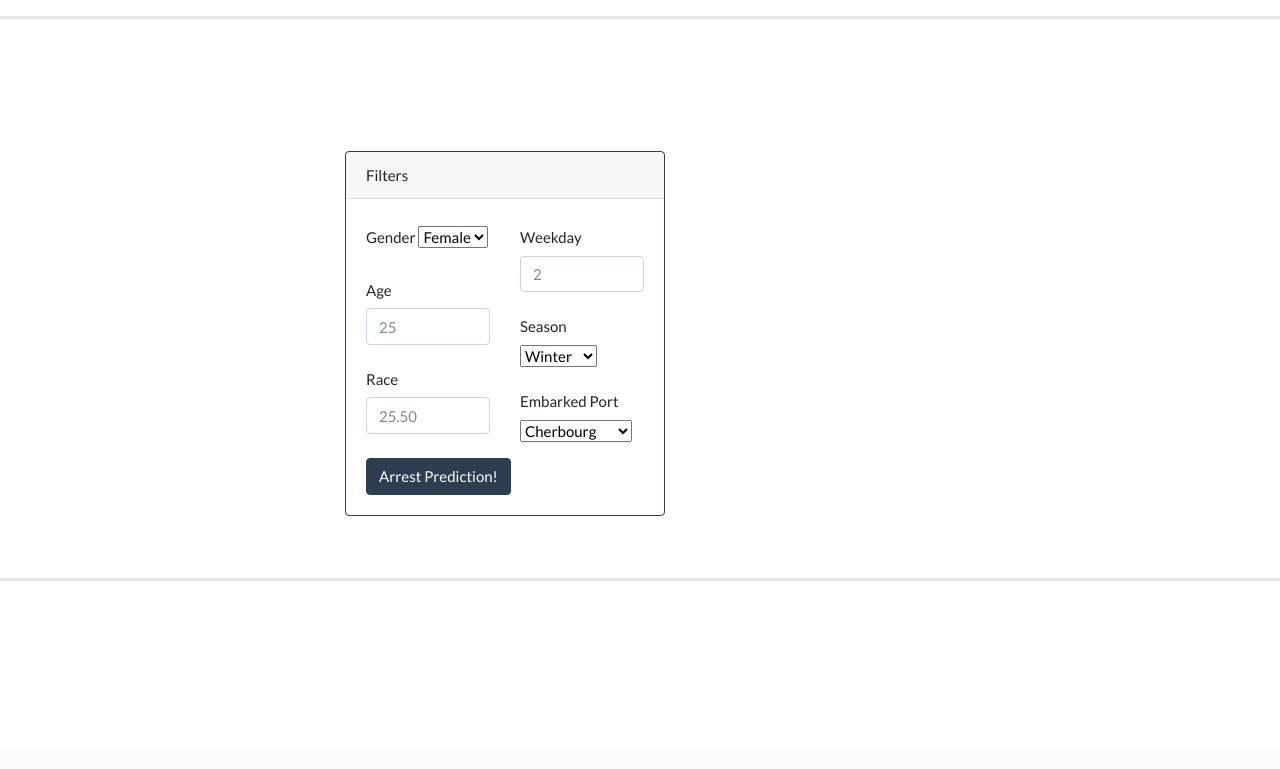
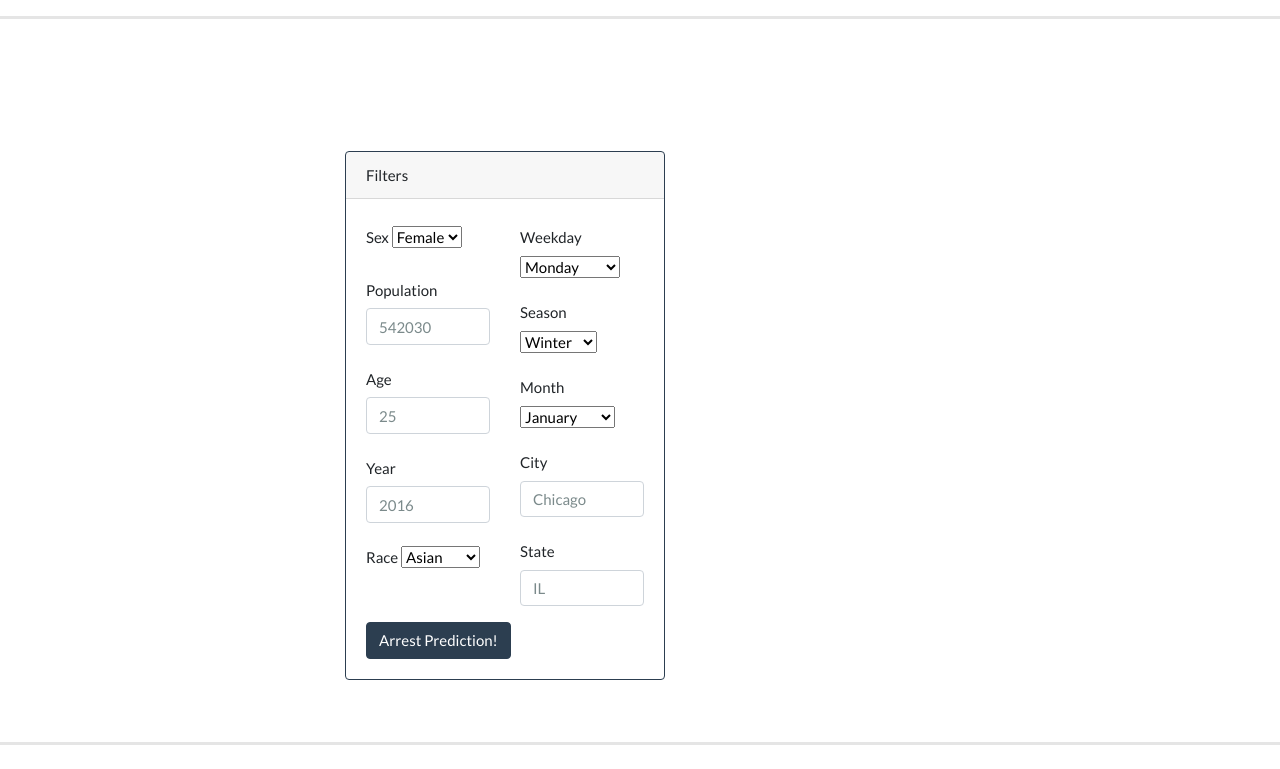
Before and after one commit to AnnLy2023/SMU-Project-4---Homicide, a Flask app: page /ml_form in a window 1280 px wide. Shown: the part 51-820 px from the top of the page. Before the commit the page ends 632 px from the top, so only its background shows below. Run offline with Flask 3, Linux system fonts and the light colour scheme; some libraries are stand-ins or nearby versions.

Commit message:
Website update form and logic JS file

```diff
--- a/website/app.py
+++ b/website/app.py
@@ -72,24 +72,24 @@ def ml():
     # Return template and data
     return render_template("ml_form.html")
 
-# @app.route("/makePredictions", methods=["POST"])
-# def make_predictions():
-#     content = request.json["data"]
-#     print(content)
+@app.route("/makePredictions", methods=["POST"])
+def make_predictions():
+    content = request.json["data"]
+    print(content)
 
-#     # parse
-#     year = int(content["year"])
-#     age = int(content["age"])
-#     population = int(content["population"])
-#     sex = content["familySize"]
-#     race = content["race"]
-#     month = content["month"]
-#     season = content["season"]
-#     city = content["city"]
-#     state = content["state"]
+    # parse
+    year = int(content["year"])
+    age = int(content["age"])
+    population = int(content["population"])
+    sex = content["familySize"]
+    race = content["race"]
+    month = content["month"]
+    season = content["season"]
+    city = content["city"]
+    state = content["state"]
 
-#     preds = modelHelper.makePredictions(year, age, sex, population, race, month,season,city,state)
-#     return(jsonify({"ok": True, "prediction": str(preds)}))
+    preds = modelHelper.makePredictions(year, age, sex, population, race, month,season,city,state)
+    return(jsonify({"ok": True, "prediction": str(preds)}))
 
 
 
--- a/website/static/js/logic.js
+++ b/website/static/js/logic.js
@@ -10,24 +10,28 @@ $(document).ready(function() {
 
 // call Flask API endpoint
 function makePredictions() {
-    var sex_flag = $("#gender").val();
+    var sex = $("#sex").val();
     var age = $("#age").val();
-    var fare = $("#fare").val();
-    var familySize = $("#familySize").val();
-    var p_class = $("#pclass").val();
-    var embarked = $("#embarked").val();
+    var race = $("#race").val();
+    var month = $("#month").val();
+    var weekday = $("#weekday").val();
+    var season = $("#season").val();
+    var city = $("#city").val();
+    var state = $("#state").val();
 
 
     // check if inputs are valid
 
     // create the payload
     var payload = {
-        "sex_flag": sex_flag,
+        "sex": sex,
         "age": age,
-        "fare": fare,
-        "familySize": familySize,
-        "p_class": p_class,
-        "embarked": embarked
+        "race": race,
+        "month": month,
+        "weekday": weekday,
+        "season": season,
+        "city": city,
+        "state": state
     }
 
     // Perform a POST request to the query URL
--- a/website/templates/Tableau.html
+++ b/website/templates/Tableau.html
@@ -43,7 +43,7 @@
         <li><a href="/tableau">Tableau</a></li>
         <li><a href="/tableau1">Tableau1</a></li>
         <li><a href="/datatable">Data Table</a></li>
-        <li><a href="/ml_form">Data Profile</a></li>
+        <li><a href="/ml_form">Form</a></li>
          <li><a href="/resources">Resources</a></li>
         <li><a href="/df_profile">Data Profile</a></li>
       </ul>
--- a/website/templates/Tableau_1.html
+++ b/website/templates/Tableau_1.html
@@ -42,7 +42,7 @@
         <li><a href="/sampledata">Sample Data</a></li>
         <li><a href="/tableau">Tableau</a></li>
         <li><a href="/datatable">Data Table</a></li>
-        <li><a href="/ml_form">Data Profile</a></li>
+        <li><a href="/ml_form">Form</a></li>
          <li><a href="/resources">Resources</a></li>
         <li><a href="/df_profile">Data Profile</a></li>
       </ul>
--- a/website/templates/ml_form.html
+++ b/website/templates/ml_form.html
@@ -77,42 +77,84 @@
                 <div class="row">
                     <div class="col-md-6">
                         <div class="form-group">
-                            <label class="col-form-label" for="gender">Gender</label>
-                            <select id="gender">
-                                <option value="1">Female</option>
-                                <option value="0">Male</option>
-                            </select>
+                            <label class="col-form-label" for="sex">Sex</label>
+                                <select id="sex">
+                                    <option value="1">Female</option>
+                                    <option value="0">Male</option>
+                                </select>
+                        </div>
+                        <div class="form-group">
+                            <label class="col-form-label" for="population">Population</label>
+                            <input type="text" class="form-control" value="542030" id="population">
                         </div>
                         <div class="form-group">
                             <label class="col-form-label" for="age">Age</label>
                             <input type="text" class="form-control" value="25" id="age">
                         </div>
                         <div class="form-group">
+                            <label class="col-form-label" for="year">Year</label>
+                            <input type="text" class="form-control" value="2016" id="year">
+                        </div>
+                        <div class="form-group">
                             <label class="col-form-label" for="race">Race</label>
-                            <input type="text" class="form-control" value="25.50" id="race">
+                            <select id="race">
+                                <option value="1">Asian</option>
+                                <option value="2">Black</option>
+                                <option value="3">Hispanic</option>
+                                <option value="4">White</option>
+                                <option value="5">Other</option>
+                            </select>
                         </div>
                     </div>
                     <div class="col-md-6">
                         <div class="form-group">
                             <label class="col-form-label" for="weekday">Weekday</label>
-                            <input type="text" class="form-control" value="2" id="weekday">
+                            <!-- <input type="text" class="form-control" value="2" id="weekday"> -->
+                            <select id="weekday">
+                                <option value="1">Monday</option>
+                                <option value="2">Tuesday</option>
+                                <option value="3">Wednesday</option>
+                                <option value="4">Thursday</option>
+                                <option value="5">Friday</option>
+                                <option value="6">Saturday</option>
+                                <option value="7">Sunday</option>
+                            </select>
+
+
                         </div>
                         <div class="form-group">
-                            <label class="col-form-label" for="pclass">Season</label>
-                            <select id="pclass">
+                            <label class="col-form-label" for="season">Season</label>
+                            <select id="season">
                                 <option value="1">Winter</option>
                                 <option value="2">Summer</option>
                                 <option value="3">Spring</option>
-                                <option value="3">fall</option>
+                                <option value="4">Fall</option>
                             </select>
                         </div>
                         <div class="form-group">
-                            <label class="col-form-label" for="embarked">Embarked Port</label>
-                            <select id="embarked">
-                                <option value="C">Cherbourg</option>
-                                <option value="Q">Queenstown</option>
-                                <option value="S">Southampton</option>
+                            <label class="col-form-label" for="month">Month</label>
+                            <select id="month">
+                                <option value="1">January</option>
+                                <option value="2">February</option>
+                                <option value="3">March</option>
+                                <option value="4">April</option>
+                                <option value="5">May</option>
+                                <option value="6">June</option>
+                                <option value="7">July</option>
+                                <option value="8">August</option>
+                                <option value="9">September</option>
+                                <option value="10">October</option>
+                                <option value="11">November</option>
+                                <option value="12">December</option>
                             </select>
+                        </div>
+                        <div class="form-group">
+                            <label class="col-form-label" for="city">City</label>
+                            <input type="text" class="form-control" value="Chicago" id="city">
+                        </div>
+                        <div class="form-group">
+                            <label class="col-form-label" for="state">State</label>
+                            <input type="text" class="form-control" value="IL" id="state">
                         </div>
                     </div>
                 </div>
--- a/website/templates/sampledata.html
+++ b/website/templates/sampledata.html
@@ -40,7 +40,7 @@
         <li><a href="/tableau">Tableau</a></li>
         <li><a href="/tableau1">Tableau1</a></li>
         <li><a href="/datatable">Data Table</a></li>
-        <li><a href="/ml_form">Data Profile</a></li>
+        <li><a href="/ml_form">Form</a></li>
          <li><a href="/resources">Resources</a></li>
         <li><a href="/df_profile">Data Profile</a></li>
       </ul>
```
Also changed, not shown: 1 other file.
